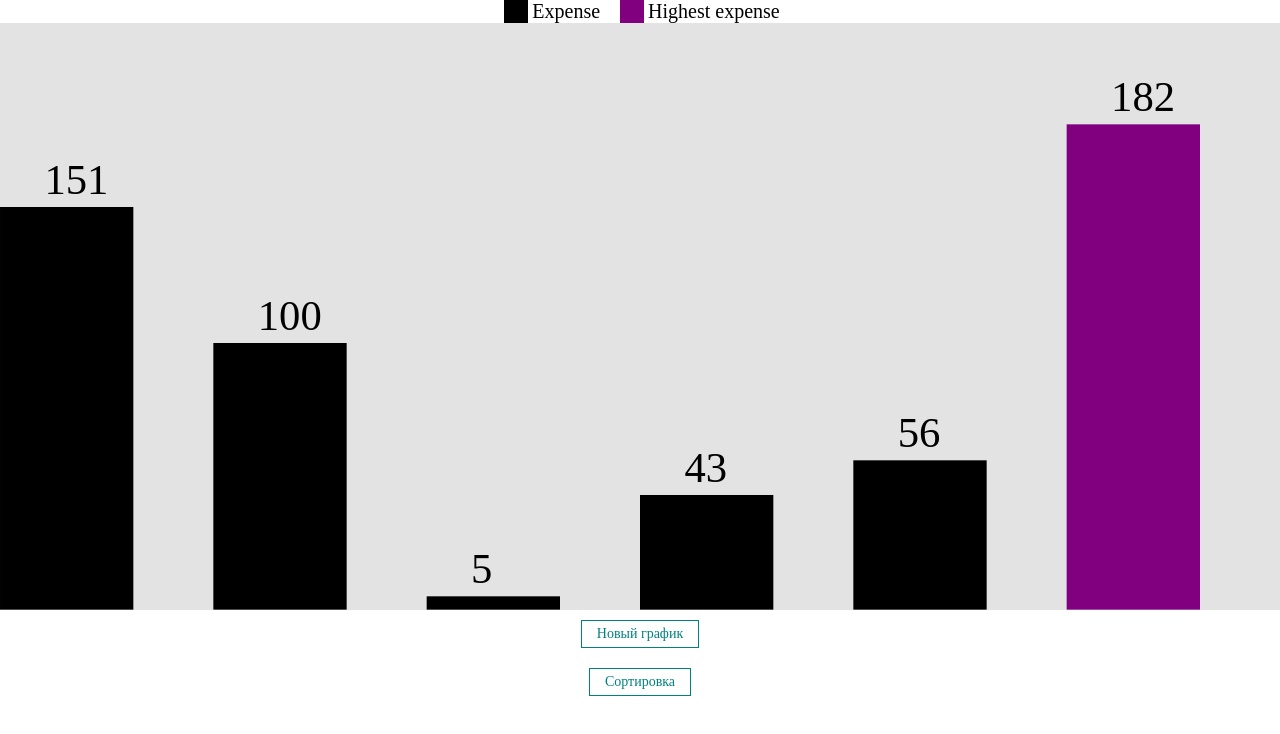
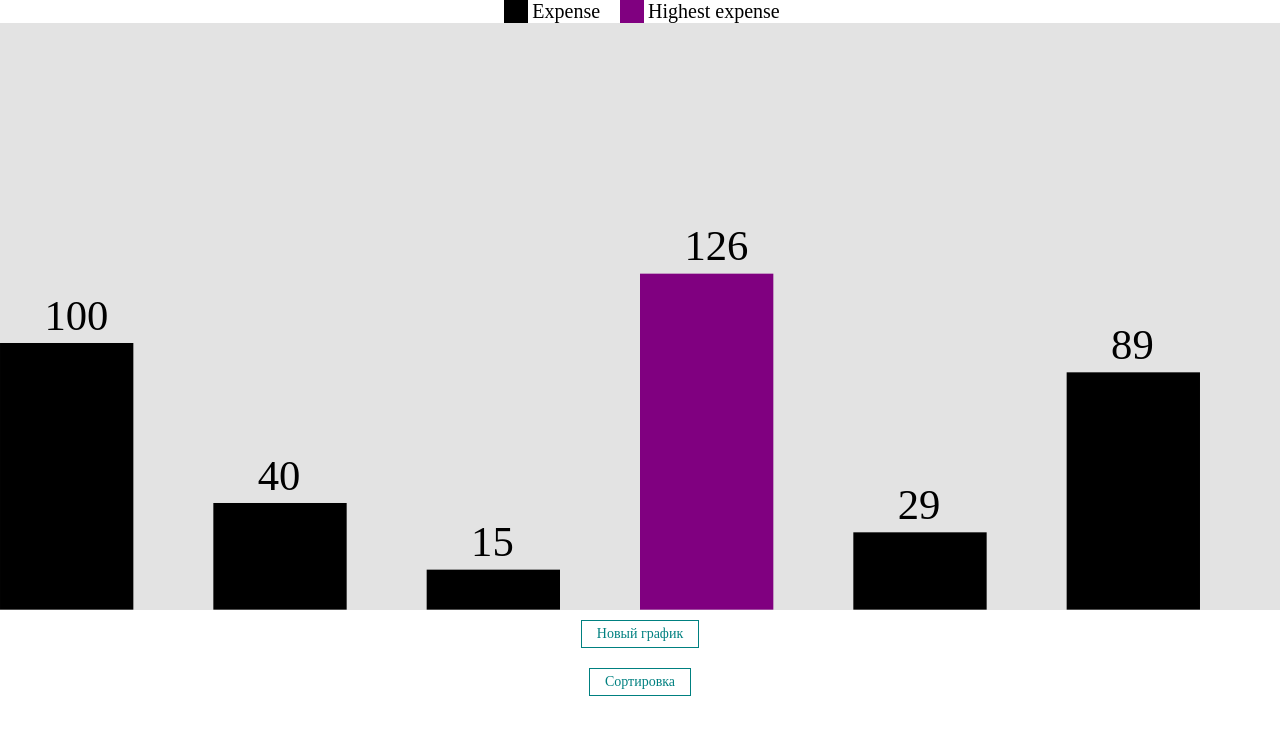
Before and after one commit to Alextxnk/React-prod-frontend-ulbitv, a React app: page / in a window 1280 px wide. Shown: the top 734 px of the page. Built offline with nearby package versions, Linux system fonts and the light colour scheme.

Commit message:
change sort scripts

```diff
--- a/src/components/ui/Chart/NewChart.tsx
+++ b/src/components/ui/Chart/NewChart.tsx
@@ -4,33 +4,11 @@ import Button from '../Button/Button';
 import { bubbleSort } from 'shared/lib/bubbleSort/bubbleSort';
 import _ from 'lodash';
 
-interface DataProps {
-   name: string;
-   expense: number;
-}
-
-const data: DataProps[] = [
-   { name: 'Phone', expense: 151 },
-   { name: 'Electricity', expense: 100 },
-   { name: 'Car', expense: 5 },
-   { name: 'House', expense: 43 },
-   { name: 'Food', expense: 56 },
-   { name: 'Leisure', expense: 182 }
-];
-
-const sortedData: DataProps[] = [
-   { name: 'Car', expense: 5 },
-   { name: 'House', expense: 43 },
-   { name: 'Food', expense: 56 },
-   { name: 'Electricity', expense: 100 },
-   { name: 'Phone', expense: 151 },
-   { name: 'Leisure', expense: 182 }
-];
-
 const numberData: number[] = [100, 40, 15, 126, 29, 89];
 
+const numberSortedData: number[] = [15, 29, 40, 89, 100, 126];
+
 const NewChart = () => {
-   const [expensesData, setExpensesData] = useState<DataProps[]>(data);
    const [numberExpensesData, setNumberExpensesData] =
       useState<number[]>(numberData);
 
@@ -39,46 +17,47 @@ const NewChart = () => {
    const barWidth: number = 50;
    const barMargin: number = 30;
 
-   const numberOfBars: number = expensesData.length;
+   const numberOfBars: number = numberExpensesData.length;
    let width: number = numberOfBars * (barWidth + barMargin);
 
    // Calculate highest expense for the month
-   const calculateHighestExpense = (data: DataProps[]): number =>
+   const calculateHighestExpense = (data: number[]): number =>
       data.reduce((acc, cur) => {
-         const { expense } = cur;
-         return expense > acc ? expense : acc;
+         return cur > acc ? cur : acc;
       }, 0);
 
    const [highestExpense, setHighestExpense] = useState<number>(
-      calculateHighestExpense(data)
+      calculateHighestExpense(numberData)
    );
 
    useEffect(() => {
       console.log(
-         'NewChart.tsx:41 ~ expensesData:',
-         JSON.stringify(expensesData)
+         'NewChart.tsx:41 ~ numberExpensesData:',
+         JSON.stringify(numberExpensesData)
       );
       console.log('NewChart.tsx:42 ~ highestExpense:', highestExpense);
    });
 
-   const createRandomData = (data: DataProps[]) =>
-      data.map((exp) => ({
-         name: exp.name,
-         // expense: Math.floor(Math.random() * maxExpense),
-         expense: _.random(0, maxExpense)
-      }));
+   const createRandomData = (data: number[]): number[] =>
+      data.map((expense: number) => (expense = _.random(0, maxExpense)));
 
    const refreshChart = () => {
-      const newData = createRandomData(expensesData);
+      const newData = createRandomData(numberExpensesData);
       const newHighestExpense = calculateHighestExpense(newData);
-      setExpensesData(newData);
+      setNumberExpensesData(newData);
       setHighestExpense(newHighestExpense);
    };
 
    const handleSort = () => {
-      // const arr: number[] = bubbleSort(labelData);
-      const newHighestExpense = calculateHighestExpense(sortedData);
-      setExpensesData(sortedData);
+      const newHighestExpense = calculateHighestExpense(numberSortedData);
+      const sortedArr = bubbleSort(numberExpensesData);
+      console.log(
+         '🚀 ~ file: NewChart.tsx:54 ~ handleSort ~ sortedArr:',
+         sortedArr
+      );
+
+      // setNumberExpensesData(numberSortedData);
+      setNumberExpensesData(sortedArr);
       setHighestExpense(newHighestExpense);
    };
 
@@ -90,16 +69,15 @@ const NewChart = () => {
          </p>
 
          <Chart height={chartHeight} width={width}>
-            {expensesData.map((data, index) => {
-               const barHeight = data.expense;
+            {numberExpensesData.map((data, index) => {
+               const barHeight = data;
                return (
                   <Bar
-                     key={data.name}
+                     key={index}
                      x={index * (barWidth + barMargin)}
                      y={chartHeight - barHeight}
                      width={barWidth}
                      height={barHeight}
-                     expenseName={data.name}
                      highestExpense={highestExpense}
                   />
                );
@@ -135,18 +113,10 @@ interface BarProps {
    y: number;
    width: number;
    height: number;
-   expenseName: string;
    highestExpense: number;
 }
 
-const Bar = ({
-   x,
-   y,
-   width,
-   height,
-   expenseName,
-   highestExpense
-}: BarProps) => (
+const Bar = ({ x, y, width, height, highestExpense }: BarProps) => (
    <>
       <rect
          x={x}
@@ -156,7 +126,6 @@ const Bar = ({
          fill={highestExpense === height ? `purple` : `black`}
       />
       <text x={x + width / 3} y={y - 5}>
-         {/* {highestExpense === height ? `${expenseName}: ${height}` : `${height}`} */}
          {height}
       </text>
    </>
--- a/src/shared/lib/bubbleSort/bubbleSort.ts
+++ b/src/shared/lib/bubbleSort/bubbleSort.ts
@@ -9,6 +9,5 @@ export const bubbleSort = (arr: number[]): number[] => {
       }
    }
 
-   // console.log('🚀 ~ file: bubbleSort.ts:12 ~ bubbleSort ~ arr:', arr);
-   return arr;
+   return arr.map((el) => el);
 };
```
